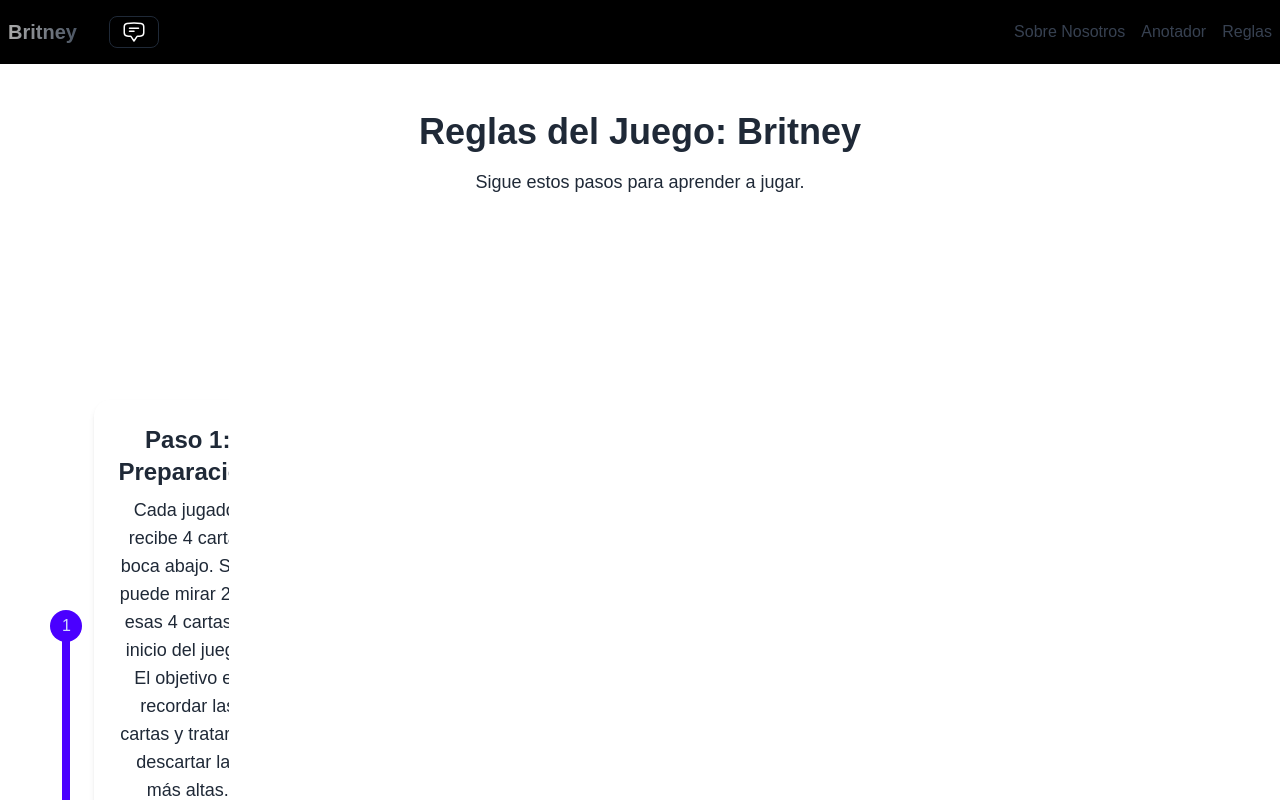
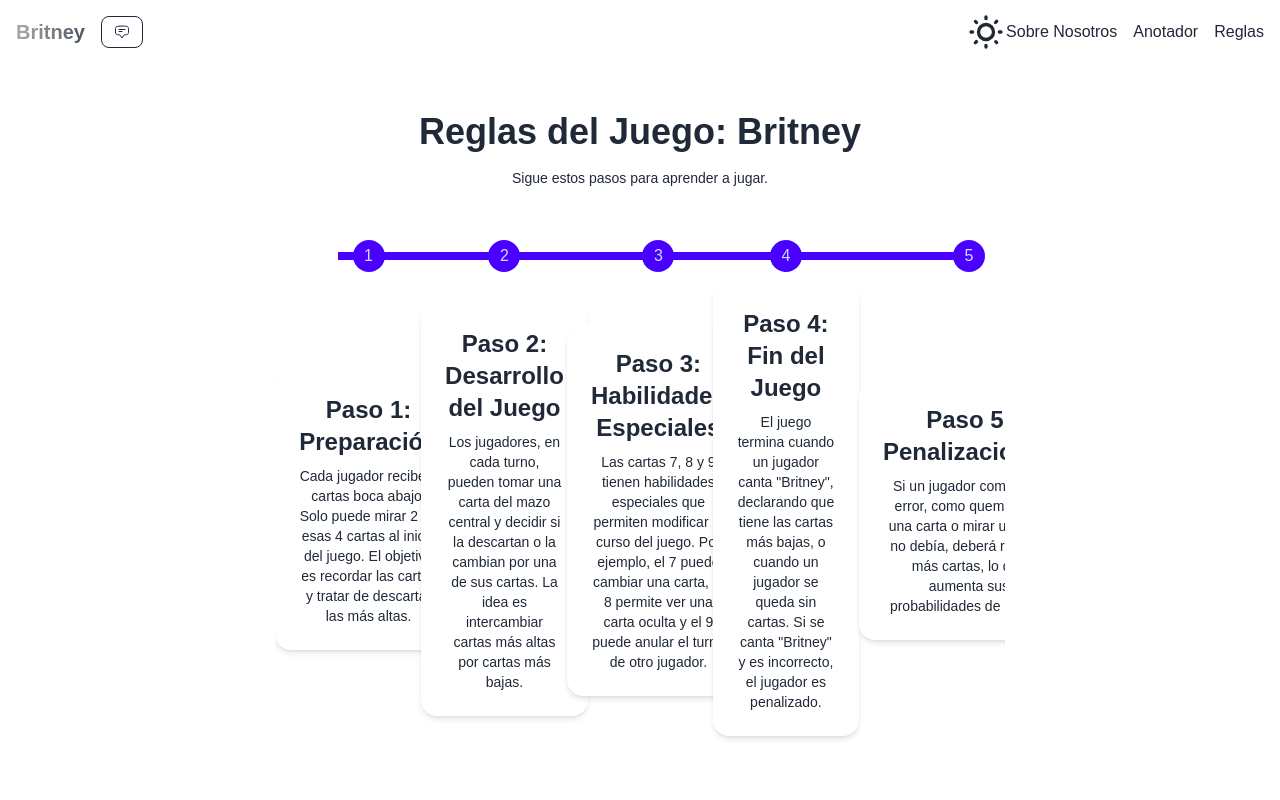
Before and after one commit to Gabito-17/Entre-Nosotros, a React (Create React App) app: page /reglas in a window 1280 px wide. Shown: the top 800 px of the page. Built offline with nearby package versions, Linux system fonts and the light colour scheme.

Commit message:
Correcciones

```diff
--- a/src/App.js
+++ b/src/App.js
@@ -3,19 +3,19 @@ import { Route, BrowserRouter as Router, Routes } from "react-router-dom";
 import NavBar from "./components/NavBar";
 import LandingPage from "./pages/LandingPage";
 import Party from "./pages/Party";
+import RulesPage from "./pages/RulesPage";
 import SuggestionsPage from "./pages/SuggestionPage";
-import RulesPage from "./pages/RulesPage";
 
 const App = () => {
   return (
-    <div>
+    <div id="root" className="bg-base-100 dark:bg-gray-800 min-h-screen">
       <NavBar />
       <Router>
         <Routes>
           <Route path="/" element={<LandingPage />} />
 
           <Route path="/anotador" element={<Party />} />
-          <Route path="/reglas" element={<RulesPage />}/>
+          <Route path="/reglas" element={<RulesPage />} />
           <Route path="/sugerencias" element={<SuggestionsPage />} />
         </Routes>
       </Router>
--- /dev/null
+++ b/src/components/ChangeTheme.js
@@ -0,0 +1,28 @@
+import React from "react";
+
+const ThemeToggle = () => {
+  return (
+    <label className="swap swap-rotate">
+      {/* this hidden checkbox controls the state */}
+      <input type="checkbox" className="theme-controller" value="light" />
+      {/* moon icon */}
+      <svg
+        className="swap-on h-10 w-10 fill-current"
+        xmlns="http://www.w3.org/2000/svg"
+        viewBox="0 0 24 24"
+      >
+        <path d="M21.64,13a1,1,0,0,0-1.05-.14,8.05,8.05,0,0,1-3.37.73A8.15,8.15,0,0,1,9.08,5.49a8.59,8.59,0,0,1,.25-2A1,1,0,0,0,8,2.36,10.14,10.14,0,1,0,22,14.05,1,1,0,0,0,21.64,13Zm-9.5,6.69A8.14,8.14,0,0,1,7.08,5.22v.27A10.15,10.15,0,0,0,17.22,15.63a9.79,9.79,0,0,0,2.1-.22A8.11,8.11,0,0,1,12.14,19.73Z" />
+      </svg>{" "}
+      {/* sun icon */}
+      <svg
+        className="swap-off h-10 w-10 fill-current"
+        xmlns="http://www.w3.org/2000/svg"
+        viewBox="0 0 24 24"
+      >
+        <path d="M5.64,17l-.71.71a1,1,0,0,0,0,1.41,1,1,0,0,0,1.41,0l.71-.71A1,1,0,0,0,5.64,17ZM5,12a1,1,0,0,0-1-1H3a1,1,0,0,0,0,2H4A1,1,0,0,0,5,12Zm7-7a1,1,0,0,0,1-1V3a1,1,0,0,0-2,0V4A1,1,0,0,0,12,5ZM5.64,7.05a1,1,0,0,0,.7.29,1,1,0,0,0,.71-.29,1,1,0,0,0,0-1.41l-.71-.71A1,1,0,0,0,4.93,6.34Zm12,.29a1,1,0,0,0,.7-.29l.71-.71a1,1,0,1,0-1.41-1.41L17,5.64a1,1,0,0,0,0,1.41A1,1,0,0,0,17.66,7.34ZM21,11H20a1,1,0,0,0,0,2h1a1,1,0,0,0,0-2Zm-9,8a1,1,0,0,0-1,1v1a1,1,0,0,0,2,0V20A1,1,0,0,0,12,19ZM18.36,17A1,1,0,0,0,17,18.36l.71.71a1,1,0,0,0,1.41,0,1,1,0,0,0,0-1.41ZM12,6.5A5.5,5.5,0,1,0,17.5,12,5.51,5.51,0,0,0,12,6.5Zm0,9A3.5,3.5,0,1,1,15.5,12,3.5,3.5,0,0,1,12,15.5Z" />
+      </svg>
+    </label>
+  );
+};
+
+export default ThemeToggle;
--- a/src/components/NavBar.js
+++ b/src/components/NavBar.js
@@ -1,5 +1,6 @@
 import { ChatBubbleBottomCenterTextIcon } from "@heroicons/react/24/outline";
 import React from "react";
+import ChangeTheme from "./ChangeTheme";
 import Title from "./Title";
 
 const NavBar = () => {
@@ -10,21 +11,23 @@ const NavBar = () => {
   ];
 
   return (
-    <nav className="navbar bg-black shadow-md w-full">
-      <div className="navbar-start">
+    <nav className="navbar bg-base-100 shadow-md w-full max-w-screen-xl mx-auto px-4">
+      <div className="navbar-start flex items-center">
         <Title />
-        <a className="ml-8 btn btn-outline btn-sm" href="/sugerencias">
+        <a className="ml-4 btn btn-outline btn-sm" href="/sugerencias">
           <ChatBubbleBottomCenterTextIcon
-            className="h-6 w-6 text-white"
+            className="h-4 w-4 text-base-content"
             aria-hidden="true"
           />
         </a>
       </div>
 
-      <div className="navbar-end">
+      <div className="navbar-end flex items-center">
+        <ChangeTheme />
+
         {/* Menú desplegable para dispositivos móviles */}
-        <div className="dropdown dropdown-left">
-          <label tabIndex={0} className="btn btn-ghost lg:hidden ">
+        <div className="dropdown dropdown-left lg:hidden">
+          <label tabIndex={0} className="btn btn-ghost">
             <svg
               xmlns="http://www.w3.org/2000/svg"
               className="h-5 w-5"
@@ -60,7 +63,7 @@ const NavBar = () => {
             <li key={index}>
               <a
                 href={item.href}
-                className="hover:text-white transition-colors duration-200 text-gray-700"
+                className="hover:text-base-content transition-colors duration-200 text-base-content"
               >
                 {item.label}
               </a>
--- a/src/index.css
+++ b/src/index.css
@@ -6,23 +6,24 @@ html,
 body {
   height: 100%;
   margin: 0; /* Asegura que no haya margen en el body */
+  font-family: Arial, sans-serif; /* Fuente básica */
 }
 
 /* Ajusta el root para que el contenido no se sobreponga al NavBar */
 #root {
-  background-color: white;
   min-height: 100vh;
 }
 
-.dark #root {
-  background-color: #1a202c;
+/* Fondo para modo claro */
+body {
+  background-color: #f0f0f0; /* Fondo base claro */
 }
 
-/* Estilo básico para el body */
-body {
-  font-family: Arial, sans-serif;
-  background-color: #f0f0f0; /* Fondo base */
+/* Fondo para modo oscuro */
+.dark body {
+  background-color: #1a202c; /* Fondo oscuro */
 }
+
 .bg-blurred {
   background-image: url("C:\Users\Gabito\OneDrive\Documentos\React\anotador-frontend\src\resources\i4.jpg"); /* URL de la imagen */
   background-size: cover; /* Asegura que la imagen cubra toda la pantalla */
--- a/src/pages/RulesPage.js
+++ b/src/pages/RulesPage.js
@@ -6,17 +6,17 @@ const RulesPage = () => {
       {/* Título */}
       <section className="text-center mb-12">
         <h1 className="text-4xl font-bold">Reglas del Juego: Britney</h1>
-        <p className="text-lg mt-4">Sigue estos pasos para aprender a jugar.</p>
+        <p className="text-sm mt-4">Sigue estos pasos para aprender a jugar.</p>
       </section>
 
       {/* Paso a Paso */}
       <section className="container mx-auto px-4">
-        <ul className="steps steps-vertical w-full lg:w-3/4 mx-auto">
+        <ul className="content steps steps-vertical lg:steps-horizontal">
           {/* Paso 1 */}
           <li className="step step-primary">
             <div className="card bg-base-100 shadow-md p-6 mb-6 text-center">
               <h2 className="text-2xl font-bold mb-2">Paso 1: Preparación</h2>
-              <p className="text-lg">
+              <p className="text-sm">
                 Cada jugador recibe 4 cartas boca abajo. Solo puede mirar 2 de
                 esas 4 cartas al inicio del juego. El objetivo es recordar las
                 cartas y tratar de descartar las más altas.
@@ -30,7 +30,7 @@ const RulesPage = () => {
               <h2 className="text-2xl font-bold mb-2">
                 Paso 2: Desarrollo del Juego
               </h2>
-              <p className="text-lg">
+              <p className="text-sm">
                 Los jugadores, en cada turno, pueden tomar una carta del mazo
                 central y decidir si la descartan o la cambian por una de sus
                 cartas. La idea es intercambiar cartas más altas por cartas más
@@ -45,7 +45,7 @@ const RulesPage = () => {
               <h2 className="text-2xl font-bold mb-2">
                 Paso 3: Habilidades Especiales
               </h2>
-              <p className="text-lg">
+              <p className="text-sm">
                 Las cartas 7, 8 y 9 tienen habilidades especiales que permiten
                 modificar el curso del juego. Por ejemplo, el 7 puede cambiar
                 una carta, el 8 permite ver una carta oculta y el 9 puede anular
@@ -58,7 +58,7 @@ const RulesPage = () => {
           <li className="step step-primary">
             <div className="card bg-base-100 shadow-md p-6 mb-6 text-center">
               <h2 className="text-2xl font-bold mb-2">Paso 4: Fin del Juego</h2>
-              <p className="text-lg">
+              <p className="text-sm">
                 El juego termina cuando un jugador canta "Britney", declarando
                 que tiene las cartas más bajas, o cuando un jugador se queda sin
                 cartas. Si se canta "Britney" y es incorrecto, el jugador es
@@ -73,7 +73,7 @@ const RulesPage = () => {
               <h2 className="text-2xl font-bold mb-2">
                 Paso 5: Penalizaciones
               </h2>
-              <p className="text-lg">
+              <p className="text-sm">
                 Si un jugador comete un error, como quemar mal una carta o mirar
                 una que no debía, deberá recoger más cartas, lo que aumenta sus
                 probabilidades de perder.
--- a/src/pages/SuggestionPage.js
+++ b/src/pages/SuggestionPage.js
@@ -17,14 +17,13 @@ const SuggestionsPage = () => {
   };
 
   return (
-    <div className="min-h-screen bg-cover bg-center bg-no-repeat py-12 bg-black px-4">
+    <div className="min-h-screen bg-cover bg-center bg-no-repeat py-6 bg-black px-4">
       <div className="mx-auto text-center">
-        <h2 className="text-3xl sm:text-4xl font-bold mb-6">
-          Dejanos tu Sugerencia
+        <h2 className="text-3xl sm:text-4xl font-bold mb-6 text-white">
+          Déjanos tu Sugerencia
         </h2>
-        <p className="text-md sm:text-lg mb-6">
-          Queremos mejorar la experiencia en Britney, deja tu sugerencia o
-          comentario.
+        <p className="text-md sm:text-lg mb-6 text-gray-300">
+          Queremos mejorar la experiencia en Britney, deja tu sugerencia o comentario.
         </p>
 
         {success && (
@@ -33,7 +32,7 @@ const SuggestionsPage = () => {
 
         <form
           onSubmit={handleSubmit}
-          className="max-w-lg mx-auto bg-white p-8 rounded-lg shadow-lg"
+          className="max-w-lg mx-auto bg-white dark:bg-gray-800 p-8 rounded-lg shadow-lg"
         >
           <div className="mb-4">
             <label htmlFor="name" className="block text-left mb-2">
--- a/tailwind.config.js
+++ b/tailwind.config.js
@@ -5,7 +5,7 @@ module.exports = {
   theme: {
     extend: {},
     daisyui: {
-      themes: ["light", "dark", "cupcake", "lemonade", "forest"],
+      themes: ["light", "dark"],
     },
   },
   plugins: [require("daisyui")],
```
